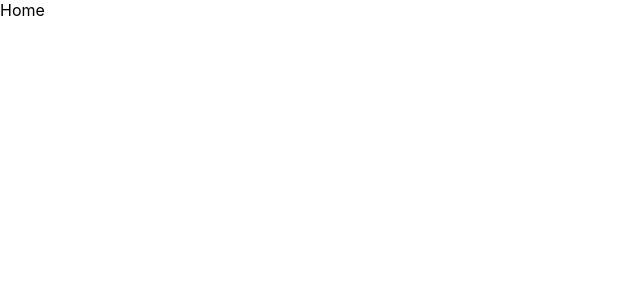
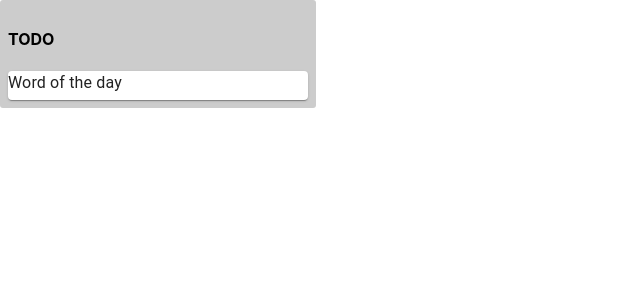
Before and after one commit to dev-codiyapa/trello-clone, a React (Create React App) app: page / in a window 1280 px wide. Shown: the top 300 px of the page, without its empty margins (0-640 px from the left). Built offline with nearby package versions, Linux system fonts and the light colour scheme.

Commit message:
redux setup and structure of components

```diff
--- a/src/App.tsx
+++ b/src/App.tsx
@@ -1,6 +1,4 @@
 import React from "react";
-import logo from "./logo.svg";
-import "./App.css";
 import Home from "./pages/home/Home.component";
 
 function App() {
--- /dev/null
+++ b/src/components/trello-card/TrelloCard.component.tsx
@@ -0,0 +1,16 @@
+import React from "react";
+import { ITrelloCardProps } from "./interfaces";
+import Card from "@material-ui/core/Card";
+import Typography from "@material-ui/core/Typography";
+
+const TrelloCard: React.FC<ITrelloCardProps> = props => {
+  return (
+    <>
+      <Card>
+        <Typography gutterBottom>Word of the day</Typography>
+      </Card>
+    </>
+  );
+};
+
+export default TrelloCard;
--- /dev/null
+++ b/src/components/trello-card/interfaces.ts
@@ -0,0 +1 @@
+export interface ITrelloCardProps{}
--- /dev/null
+++ b/src/components/trello-list/TrelloList.component.css
@@ -0,0 +1,6 @@
+.container {
+  background-color: #ccc;
+  border-radius: 3px;
+  width: 300px;
+  padding: 8px;
+}
--- /dev/null
+++ b/src/components/trello-list/TrelloList.component.tsx
@@ -0,0 +1,18 @@
+import React from "react";
+import { ITrelloListProps } from "./interfaces";
+import "./TrelloList.component.css";
+import TrelloCard from "../trello-card/TrelloCard.component";
+
+const TrelloList: React.FC<ITrelloListProps> = props => {
+  let { title } = { ...props };
+  return (
+    <>
+      <div className="container">
+        <h4>{title}</h4>
+        <TrelloCard />
+      </div>
+    </>
+  );
+};
+
+export default TrelloList;
--- /dev/null
+++ b/src/components/trello-list/interfaces.ts
@@ -0,0 +1,4 @@
+export interface ITrelloListProps{
+    title:string
+};
+export interface ITrelloListState{};
--- a/src/index.tsx
+++ b/src/index.tsx
@@ -1,14 +1,18 @@
-import React from 'react';
-import ReactDOM from 'react-dom';
-import './index.css';
-import App from './App';
-import * as serviceWorker from './serviceWorker';
+import React from "react";
+import ReactDOM from "react-dom";
+import "./index.css";
+import App from "./App";
+import * as serviceWorker from "./serviceWorker";
+import { Provider } from "react-redux";
+import store from "./redux/store/store";
 
 ReactDOM.render(
   <React.StrictMode>
-    <App />
+    <Provider store={store}>
+      <App />
+    </Provider>
   </React.StrictMode>,
-  document.getElementById('root')
+  document.getElementById("root")
 );
 
 // If you want your app to work offline and load faster, you can change
--- a/src/pages/home/Home.component.tsx
+++ b/src/pages/home/Home.component.tsx
@@ -1,9 +1,14 @@
 import React from "react";
 import { IHomeProps, IHomeState } from "./interfaces";
+import TrelloList from "../../components/trello-list/TrelloList.component";
 
 class Home extends React.Component<IHomeProps, IHomeState> {
   render() {
-    return <>Home</>;
+    return (
+      <>
+        <TrelloList title="TODO" />
+      </>
+    );
   }
 }
 
--- /dev/null
+++ b/src/redux/AllReducers.ts
@@ -0,0 +1,3 @@
+import { combineReducers } from "redux";
+
+export default combineReducers({});
--- /dev/null
+++ b/src/redux/store/store.ts
@@ -0,0 +1,6 @@
+import { createStore, Store } from "redux";
+
+const reducer = () => {};
+const store: Store<any> = createStore(reducer);
+
+export default store;
```
Also changed, not shown: src/logo.svg (deleted).
